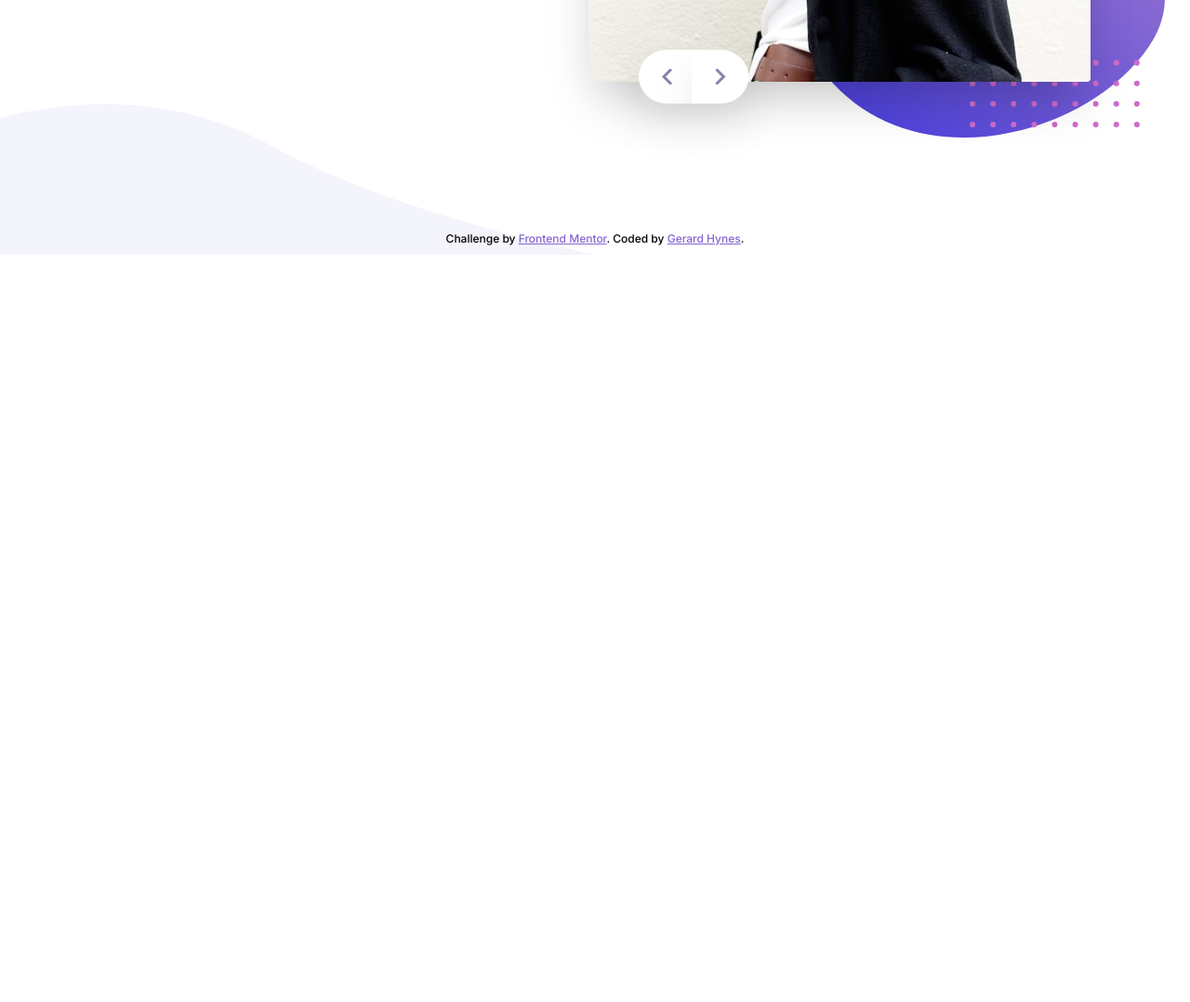
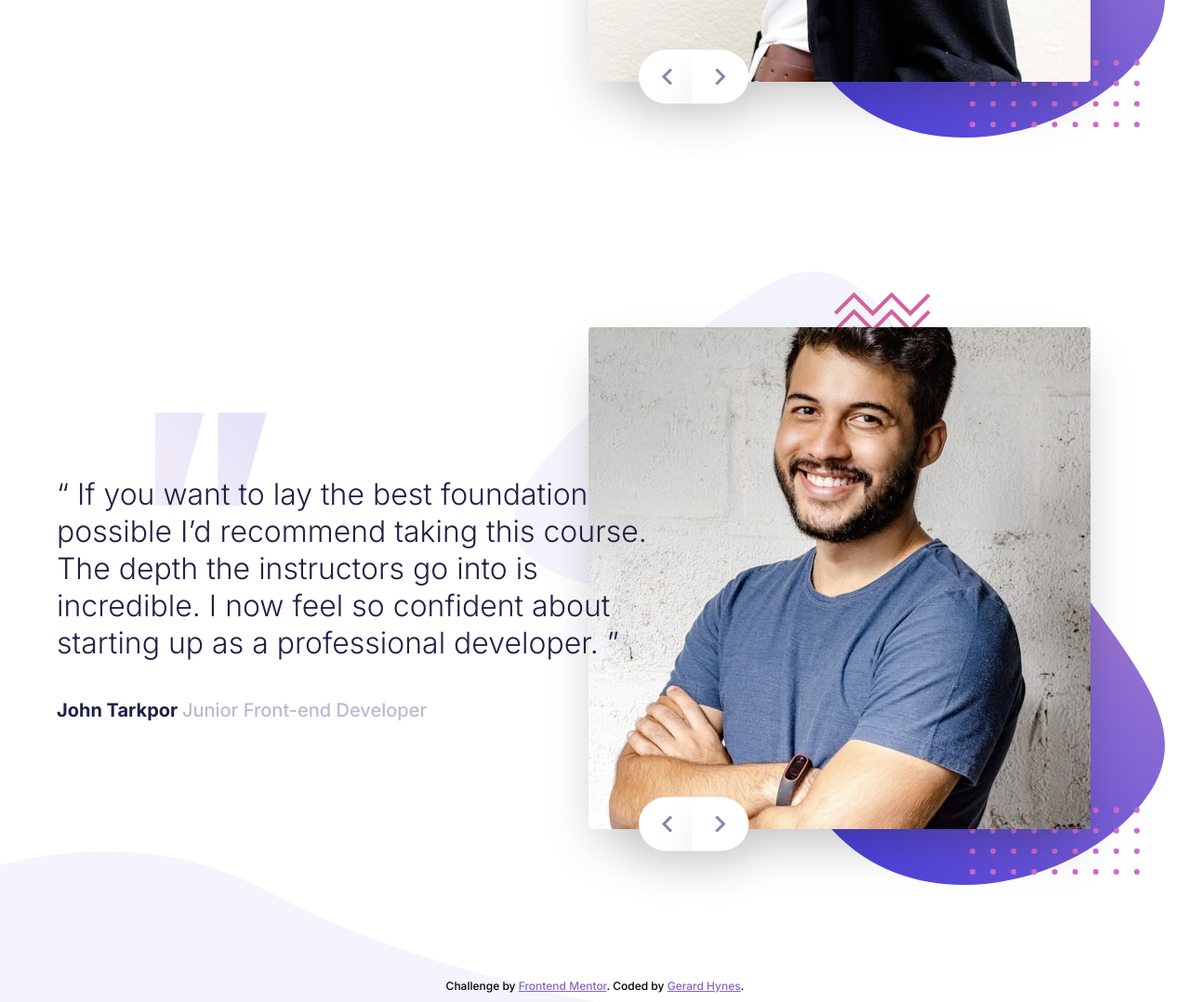
Before and after one commit to GK-Hynes/coding-bootcamp-testimonials-slider, a plain HTML site: page index.html in a window 1280 px wide. Shown: the part 564-1642 px from the top of the page at 93% size. Before the commit the page ends 838 px from the top, so only its background shows below. Drawn offline with Linux system fonts and the light colour scheme.

Commit message:
Add second testimonial

```diff
--- a/index.html
+++ b/index.html
@@ -25,10 +25,10 @@
             />
           </div>
           <div class="controls">
-            <button class="button rounded-left">
+            <button class="button rounded-left button-previous">
               <img src="./images/icon-prev.svg" alt="Previous" />
             </button>
-            <button class="button rounded-right">
+            <button class="button rounded-right button-next">
               <img src="./images/icon-next.svg" alt="Next" />
             </button>
           </div>
@@ -54,16 +54,45 @@
         </div>
       </div>
 
-      <!-- <div class="testimonial testimonial-2" id="testimonial-2">
-        <blockquote>
-          “ If you want to lay the best foundation possible I’d recommend taking
-          this course. The depth the instructors go into is incredible. I now
-          feel so confident about starting up as a professional developer. ”
-        </blockquote>
-        <h2>
-          <span>John Tarkpor</span> <span>Junior Front-end Developer</span>
-        </h2>
-      </div> -->
+      <div class="testimonial testimonial-2" id="testimonial-2">
+        <div class="headshot w-full">
+          <div class="headshot-image-wrapper">
+            <img
+              class="headshot-image rounded"
+              src="./images/image-john.jpg"
+              alt="Tanya Sinclair"
+            />
+          </div>
+          <div class="controls">
+            <button class="button rounded-left button-previous">
+              <img src="./images/icon-prev.svg" alt="Previous" />
+            </button>
+            <button class="button rounded-right button-next">
+              <img src="./images/icon-next.svg" alt="Next" />
+            </button>
+          </div>
+        </div>
+        <div class="quote text-center md-text-left m-7 pt-4 md-pt-17">
+          <blockquote
+            class="text-lg md-text-3xl text-dark-blue font-light mb-4"
+          >
+            “ If you want to lay the best foundation possible I’d recommend
+            taking this course. The depth the instructors go into is incredible.
+            I now feel so confident about starting up as a professional
+            developer. ”
+          </blockquote>
+          <h2 class="text-base md-text-xl name">
+            <span
+              class="font-bold display-block md-display-inline text-dark-blue"
+              >John Tarkpor</span
+            >
+            <span
+              class="font-medium display-block md-display-inline text-gray-blue"
+              >Junior Front-end Developer</span
+            >
+          </h2>
+        </div>
+      </div>
 
       <footer class="text-center text-xs py-2">
         Challenge by
```
